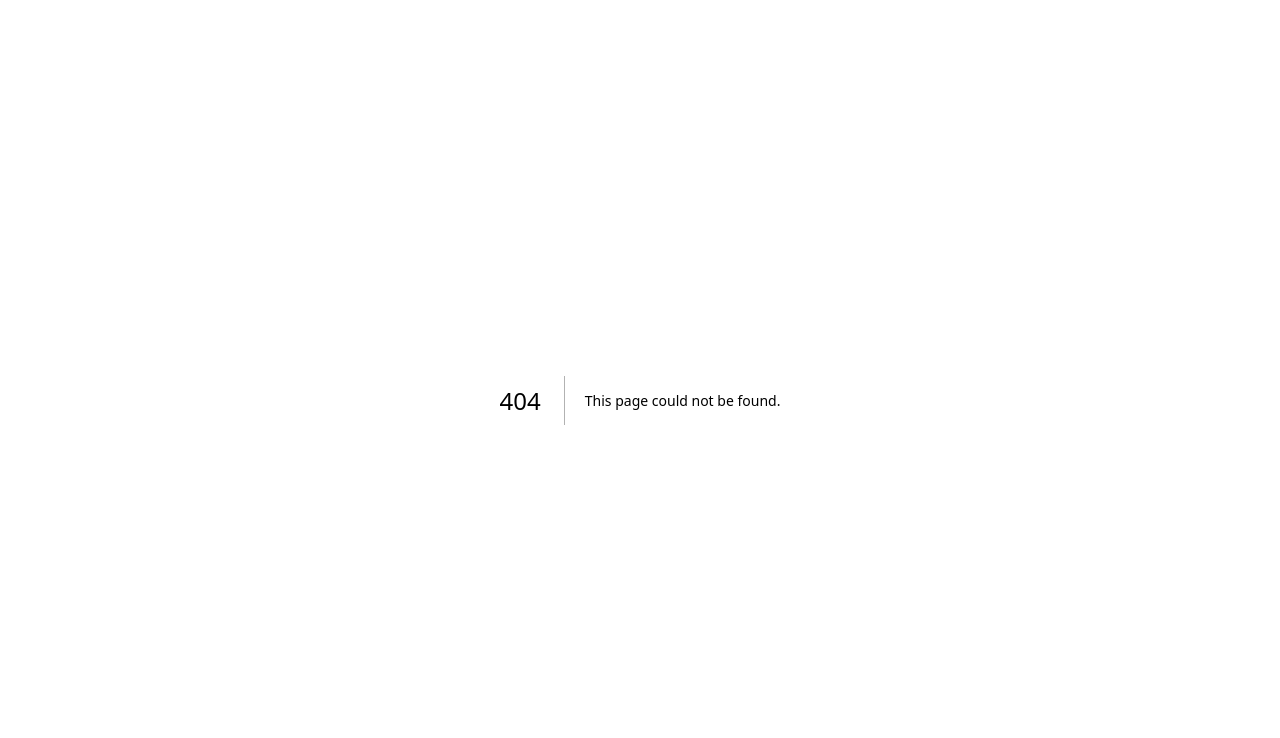
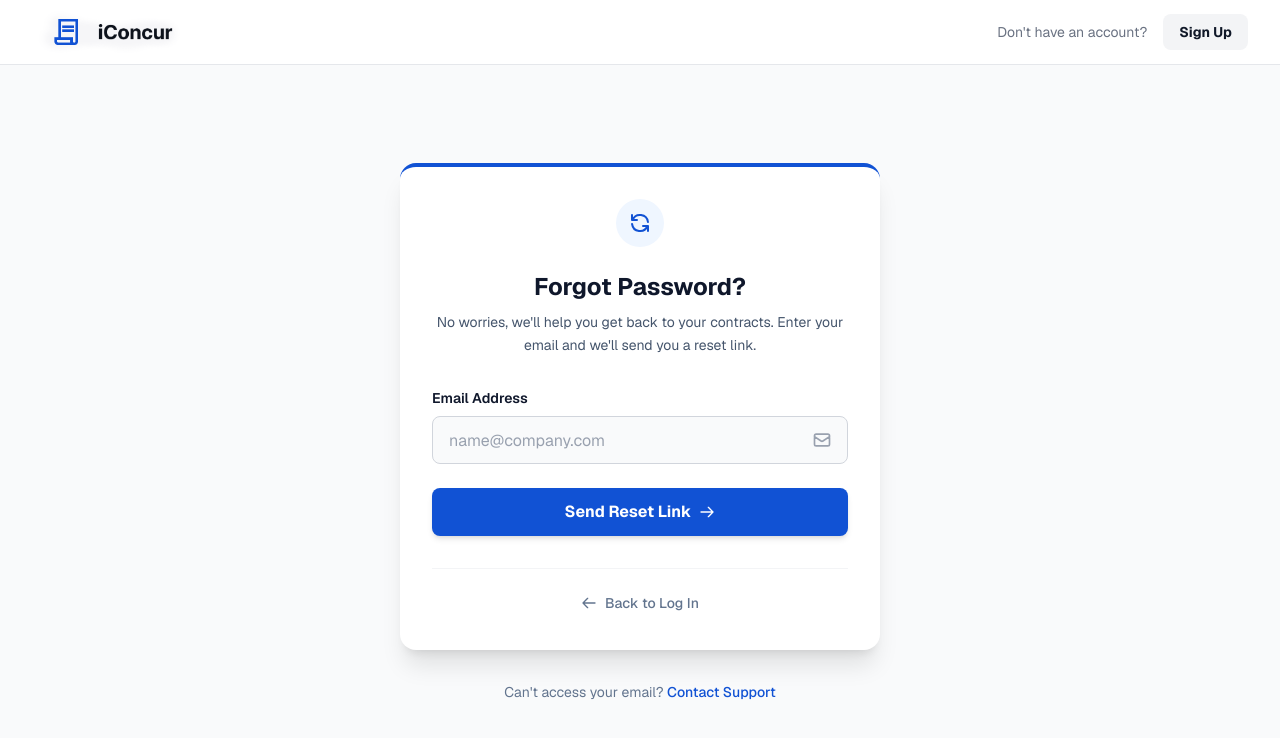
Before and after one commit to codeAKstan/iConcur, a Next.js app: page /forgot-password in a window 1280 px wide. Before the commit this address had no page. Shown: the top 738 px of the page. Built offline with nearby package versions, Linux system fonts and the light colour scheme.

Commit message:
feat(auth): add forgot password page and form component
Implement forgot password functionality with new page and form component
Update login form to link to forgot password page

```diff
--- /dev/null
+++ b/app/forgot-password/page.tsx
@@ -0,0 +1,18 @@
+import { ForgotPasswordForm } from "@/components/auth/forgot-password-form"
+import { LoginHeader } from "@/components/auth/login-header"
+
+export const metadata = {
+  title: "iConcur - Forgot Password",
+  description: "Reset your password to access your iConcur account",
+}
+
+export default function ForgotPasswordPage() {
+  return (
+    <div className="flex flex-col min-h-screen bg-gray-50 dark:bg-[#0f172a]">
+      <LoginHeader />
+      <main className="flex-grow flex flex-col items-center justify-center p-4">
+        <ForgotPasswordForm />
+      </main>
+    </div>
+  )
+}
--- /dev/null
+++ b/components/auth/forgot-password-form.tsx
@@ -0,0 +1,96 @@
+"use client"
+
+import { useState } from "react"
+import Link from "next/link"
+import { useRouter } from "next/navigation"
+
+export function ForgotPasswordForm() {
+  const router = useRouter()
+  const [email, setEmail] = useState("")
+
+  const handleSubmit = (e: React.FormEvent) => {
+    e.preventDefault()
+    // Handle password reset logic here
+    console.log("Password reset requested for:", email)
+  }
+
+  return (
+    <div className="flex-1 p-8 sm:p-12 lg:p-16 flex flex-col justify-center items-center">
+      <div className="bg-white dark:bg-surface-dark rounded-2xl shadow-xl border-t-4 border-t-primary p-8 w-full max-w-[480px]">
+        <div className="flex justify-center mb-6">
+          <div className="w-12 h-12 bg-blue-50 dark:bg-blue-900/20 rounded-full flex items-center justify-center">
+            <svg className="w-6 h-6 text-primary" fill="none" viewBox="0 0 24 24" stroke="currentColor">
+              <path strokeLinecap="round" strokeLinejoin="round" strokeWidth={2} d="M4 4v5h.582m15.356 2A8.001 8.001 0 004.582 9m0 0H9m11 11v-5h-.581m0 0a8.003 8.003 0 01-15.357-2m15.357 2H15" />
+            </svg>
+          </div>
+        </div>
+
+        <h1 className="text-2xl font-bold text-center text-slate-900 dark:text-white mb-2">
+          Forgot Password?
+        </h1>
+
+        <p className="text-center text-slate-600 dark:text-gray-400 text-sm mb-8 leading-relaxed">
+          No worries, we'll help you get back to your contracts. Enter your email and we'll send you a reset link.
+        </p>
+
+        <form onSubmit={handleSubmit} className="flex flex-col gap-6">
+          <div className="flex flex-col gap-2">
+            <label className="text-sm font-semibold text-slate-900 dark:text-white" htmlFor="email">
+              Email Address
+            </label>
+            <div className="relative">
+              <input
+                className="w-full h-12 px-4 rounded-lg border border-gray-300 dark:border-gray-600 bg-gray-50 dark:bg-gray-800 text-slate-900 dark:text-white focus:ring-2 focus:ring-primary focus:border-transparent transition-all placeholder:text-gray-400 dark:placeholder:text-gray-500"
+                id="email"
+                placeholder="name@company.com"
+                type="email"
+                value={email}
+                onChange={(e) => setEmail(e.target.value)}
+                required
+              />
+              <svg
+                className="absolute right-4 top-1/2 -translate-y-1/2 text-gray-400 w-5 h-5 pointer-events-none"
+                fill="none"
+                viewBox="0 0 24 24"
+                stroke="currentColor"
+              >
+                <path
+                  strokeLinecap="round"
+                  strokeLinejoin="round"
+                  strokeWidth={2}
+                  d="M3 8l7.89 5.26a2 2 0 002.22 0L21 8M5 19h14a2 2 0 002-2V7a2 2 0 00-2-2H5a2 2 0 00-2 2v10a2 2 0 002 2z"
+                />
+              </svg>
+            </div>
+          </div>
+
+          <button
+            className="w-full h-12 bg-primary hover:bg-primary/90 text-white font-bold rounded-lg shadow-md hover:shadow-lg transition-all duration-200 transform active:scale-[0.98] flex items-center justify-center gap-2"
+            type="submit"
+          >
+            <span>Send Reset Link</span>
+            <svg className="w-4 h-4" fill="none" viewBox="0 0 24 24" stroke="currentColor">
+              <path strokeLinecap="round" strokeLinejoin="round" strokeWidth={2} d="M14 5l7 7m0 0l-7 7m7-7H3" />
+            </svg>
+          </button>
+        </form>
+
+        <div className="mt-8 pt-6 border-t border-gray-100 dark:border-gray-800 text-center">
+          <Link
+            href="/login"
+            className="inline-flex items-center text-sm font-medium text-slate-500 hover:text-slate-800 dark:text-gray-400 dark:hover:text-white transition-colors"
+          >
+            <svg className="w-4 h-4 mr-2" fill="none" viewBox="0 0 24 24" stroke="currentColor">
+              <path strokeLinecap="round" strokeLinejoin="round" strokeWidth={2} d="M10 19l-7-7m0 0l7-7m-7 7h18" />
+            </svg>
+            Back to Log In
+          </Link>
+        </div>
+      </div>
+
+      <p className="mt-8 text-center text-sm text-slate-500 dark:text-gray-400">
+        Can't access your email? <a href="#" className="text-primary hover:underline font-medium">Contact Support</a>
+      </p>
+    </div>
+  )
+}
--- a/components/auth/login-form.tsx
+++ b/components/auth/login-form.tsx
@@ -44,7 +44,7 @@ export function LoginForm() {
               <label className="text-sm font-semibold text-slate-900 dark:text-white" htmlFor="password">
                 Password
               </label>
-              <a className="text-sm font-semibold text-primary hover:text-primary/80 transition-colors" href="#">
+              <a className="text-sm font-semibold text-primary hover:text-primary/80 transition-colors" href="/forgot-password">
                 Forgot Password?
               </a>
             </div>
```
